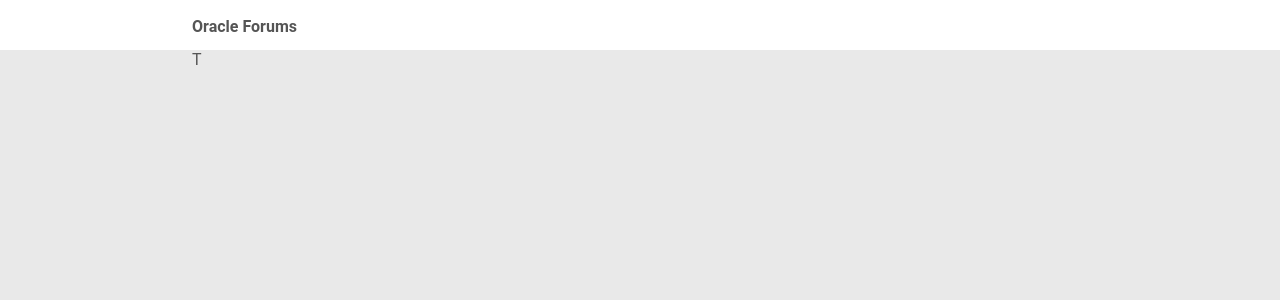
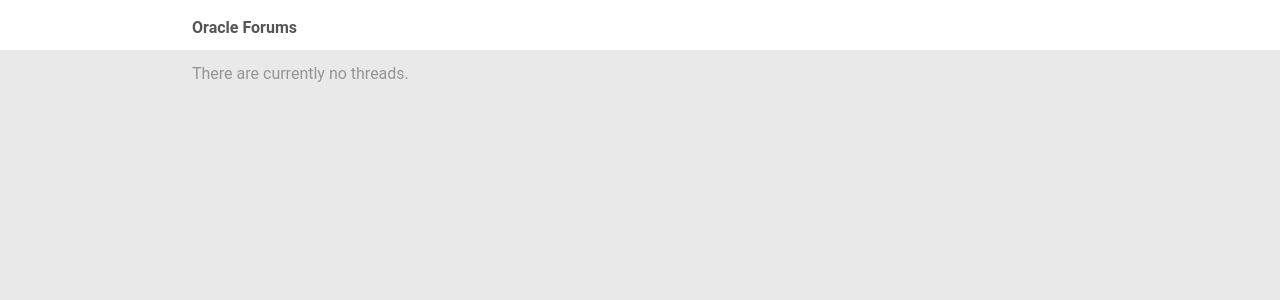
Before and after one commit to naberin/oracle.forums.react-frontend, a React (Create React App) app: page / in a window 1280 px wide. Shown: the top 300 px of the page. Built offline with nearby package versions, Linux system fonts and the light colour scheme.

Commit message:
Added ThreadLinks linking to Thread

```diff
--- a/src/components/App.css
+++ b/src/components/App.css
@@ -4,8 +4,52 @@
 }
 
 header {
-    padding: 4px 0;
+    padding: 18px 0;
     background-color: #fff;
     height: 50px;
     max-height: 50px;
 }
+
+.page {
+    padding: 14px 0;
+}
+
+.page .column:not(:last-child) {
+    margin-right: 10px;
+}
+
+.message {
+    text-align: left;
+    color: #959595;
+}
+
+.paper {
+    background-color: #fff;
+    box-shadow: 3px 10px 10px rgba(0,0,0,.04);
+}
+
+.thread-component {
+    border: 1px solid transparent;
+    display: block;
+}
+
+.thread-component:not(:last-child) {
+    margin-bottom: 12px;
+}
+
+.thread-component:hover {
+    border: 1px solid #555;
+}
+.thread-component .title {
+    padding: 18px 9px;
+    width: 100%;
+}
+.thread-component .title:hover {
+    cursor: pointer;
+}
+
+
+#forum-details .title {
+    font-size: 15px;
+    padding: 9px 0;
+}
--- a/src/components/App.js
+++ b/src/components/App.js
@@ -12,7 +12,7 @@ function App() {
         <main className={"flex-grow-8"}>
             <Routes>
                 <Route path={"/"} element={ <Dashboard/> }/>
-                <Route path={"/:id"} element={ <Thread/> }/>
+                <Route path={"/threads/:id"} element={ <Thread/> }/>
             </Routes>
         </main>
 
--- a/src/components/AppHeader.js
+++ b/src/components/AppHeader.js
@@ -9,7 +9,7 @@ const component = function(props) {
                     <h2>Oracle Forums</h2>
                 </div>
 
-                < div />
+                <div/>
 
             </Container>
         </header>
--- a/src/components/Container.js
+++ b/src/components/Container.js
@@ -1,5 +1,5 @@
 const component = function(props) {
-    let classes = props.classes;
+    let classes = props.classes ? props.classes : "";
     return (
         <div className={"container " + classes}>
             { props.children }
--- a/src/components/Dashboard/index.js
+++ b/src/components/Dashboard/index.js
@@ -1,4 +1,4 @@
-import thread from "../ThreadLink";
+import Thread from "../ThreadLink";
 import Container from "../Container";
 
 import React from "react";
@@ -7,16 +7,25 @@ class Dashboard extends React.Component {
 
     render() {
         // Map list of threads to threadComponent for display
-        let threads = [].map( (thread) => {
-            return (
-                <thread />
-            )
-        });
+        let data = []
+        let threads = data.length ?
+            data.map( (thread, index) => {
+                return (
+                <Thread title={thread.title} id={thread.id} key={index}/>
+                )
+            }) :
+            <div className={"message"}>There are currently no threads.</div>;
 
         return (
-            <section>
+            <section className={"page"}>
                 <Container>
-                    T
+                    <div className={"flex flex-row"}>
+                        <div id="forum-threads-list" className={"column flex-grow-6"}>
+                            {threads}
+                        </div>
+                        <div id="forum-details" className={"column flex-grow-4"}>
+                        </div>
+                    </div>
                 </Container>
             </section>
         );
--- a/src/components/ThreadLink.js
+++ b/src/components/ThreadLink.js
@@ -1,12 +1,21 @@
+import {
+    useNavigate
+} from "react-router-dom";
 
-const component = function(props) {
+
+const Component = function(props) {
+
+    let navigate = useNavigate();
 
     let title = props.title;
+    let id = props.id;
+
     return (
-        <div className={"thread-component"}>
+        <div className={"thread-component paper flex flex-row"}>
+            <div className={"title"}  onClick={() => {navigate("/threads/" + id)}}><h3>{title}</h3></div>
 
         </div>
     )
 }
 
-export default component;
+export default Component;
--- a/src/index.css
+++ b/src/index.css
@@ -17,6 +17,11 @@ html, body, #root {
     box-sizing: border-box;
     font-family: Roboto, sans-serif;
     font-size: 100%;
+}
+
+h1, h2, h3, h4, h5, h6 {
+    margin: 0;
+    padding: 0;
 }
 
 .flex {
```
